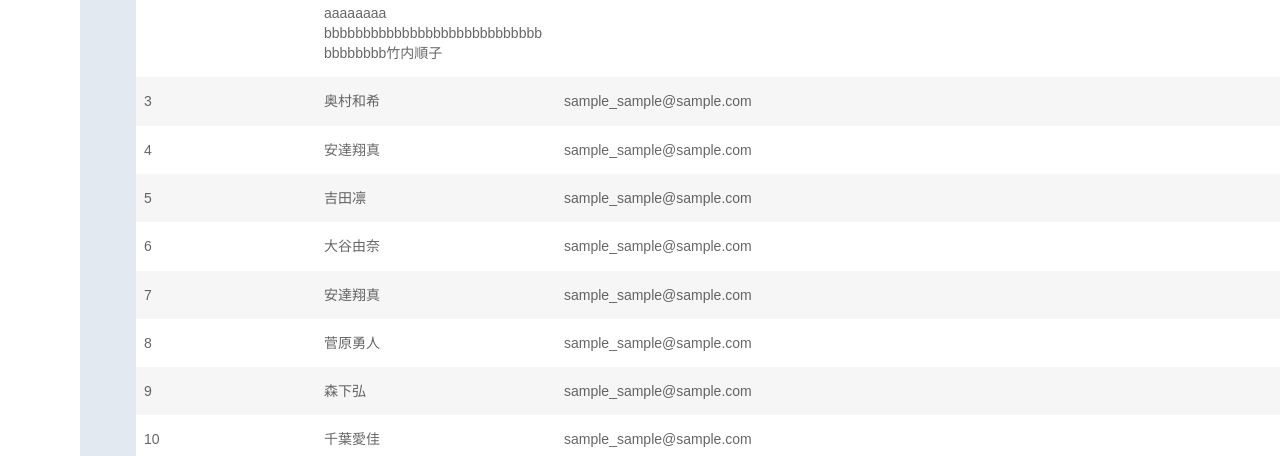
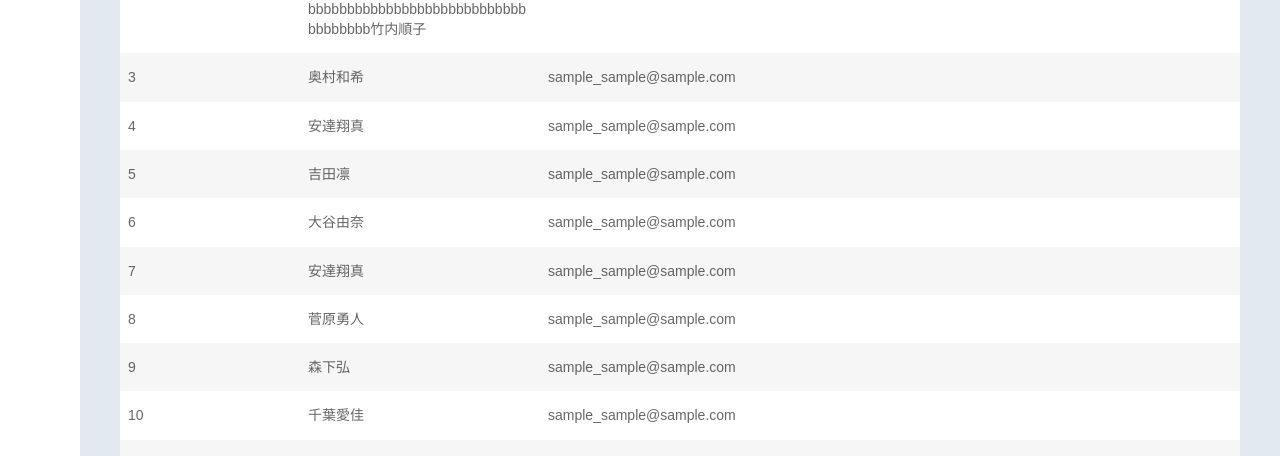
Before and after one commit to yjMiyoshi/management_page, a plain HTML site: page index.html in a window 1280 px wide. Shown: the part 344-800 px from the top of the page. Drawn offline with nearby package versions, Linux system fonts and the light colour scheme.

Commit message:
pcでnav下が切れるのを修正

```diff
--- a/css/styles.css
+++ b/css/styles.css
@@ -38,6 +38,7 @@ h1 {
   padding-top: 24px;
   padding-left: 16px;
   padding-right: 16px;
+  overflow-y: scroll;
   /* overflow-x: scroll; */
 }
 
@@ -406,10 +407,11 @@ button {
 
   .main {
     display: flex;
+    align-items: stretch;
   }
 
   .contents {
-    margin: 42px 40px;
+    padding: 42px 40px;
   }
 
   .content-modal {
@@ -444,7 +446,7 @@ button {
     bottom: auto;
     padding: 0 12px;
     background-color: #FFFFFF;
-    overflow: hidden;
+    /* overflow: hidden; */
     position: static;
     flex-direction: column;
     justify-content: flex-start;
```
